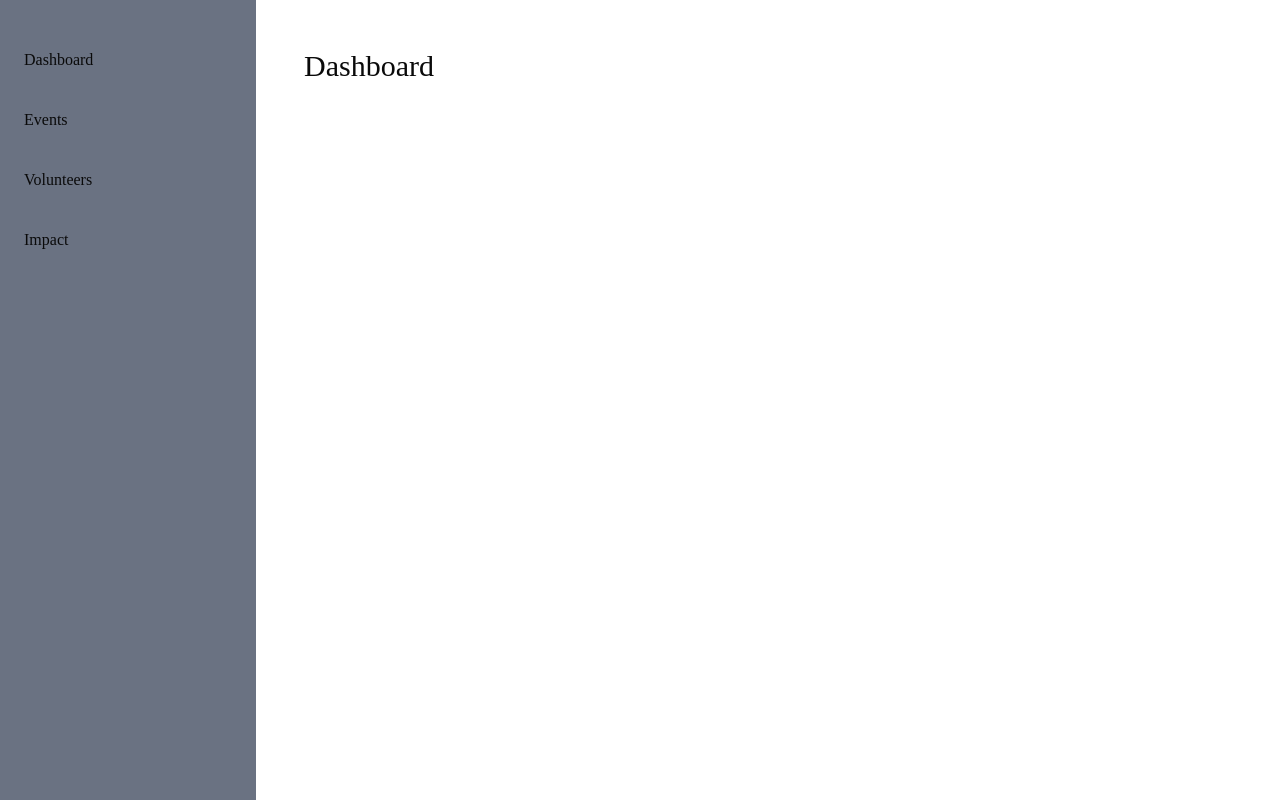
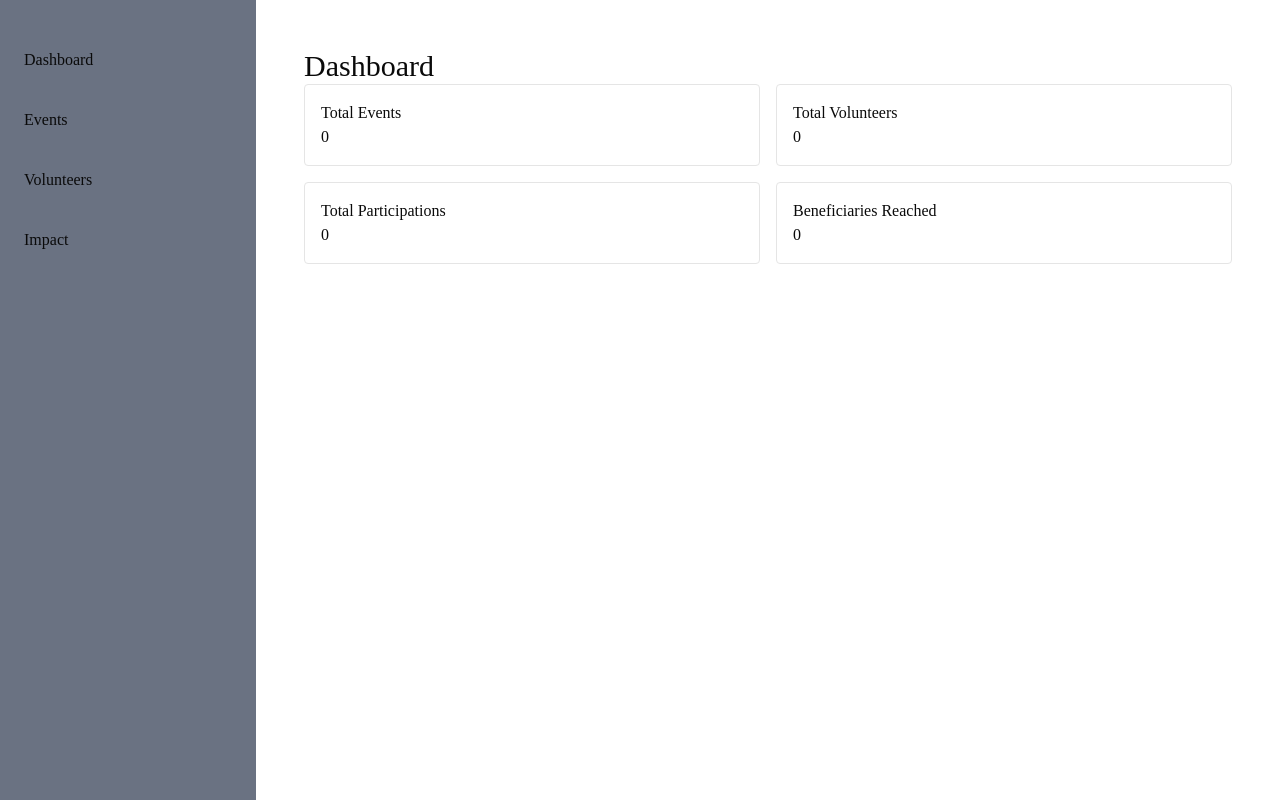
Before and after one commit to shauryasync/verity-impact, a Next.js app: page /dashboard in a window 1280 px wide. Built offline with nearby package versions, Linux system fonts and the light colour scheme; no server answers; the database is empty.

Commit message:
feat:  basic display of events and impact numbers on dashboard page

```diff
--- /dev/null
+++ b/src/app/api/dashboard/route.js
@@ -0,0 +1,39 @@
+import clientPromise from "@/lib/mongodb";
+
+export async function GET() {
+  try {
+    const client = await clientPromise;
+    const db = client.db("verity-tracker");
+
+    const events = await db.collection("events").find({}).toArray();
+    const volunteers = await db.collection("volunteers").find({}).toArray();
+
+    const totalEvents = events.length;
+    const totalVolunteers = volunteers.length;
+
+    const totalParticipations = events.reduce(
+      (sum, event) => sum + (event.volunteerIds?.length || 0),
+      0,
+    );
+
+    const totalBeneficiariesReached = events.reduce(
+      (sum, event) => sum + (event.beneficiariesReached || 0),
+      0,
+    );
+
+    return Response.json({
+      totalEvents,
+      totalVolunteers,
+      totalParticipations,
+      totalBeneficiariesReached,
+    });
+  } catch (error) {
+    return Response.json(
+      {
+        success: false,
+        error: error.message,
+      },
+      { status: 500 },
+    );
+  }
+}
--- a/src/app/dashboard/page.js
+++ b/src/app/dashboard/page.js
@@ -1,7 +1,50 @@
+"use client";
+
+import { useEffect, useState } from "react";
+
 export default function Page() {
+  const [stats, setStats] = useState(null);
+
+  useEffect(() => {
+    async function fetchStats() {
+      const response = await fetch("/api/dashboard");
+      const data = await response.json();
+
+      setStats(data);
+    }
+
+    fetchStats();
+  }, []);
+
+  if (!stats) {
+    return <h1>Loading dashboard...</h1>;
+  }
+
   return (
-    <main>
+    <div>
       <h1 className="text-3xl">Dashboard</h1>
-    </main>
+
+      <div className="grid grid-cols-2 gap-4">
+        <div className="border p-4 rounded">
+          <h2>Total Events</h2>
+          <p>{stats.totalEvents}</p>
+        </div>
+
+        <div className="border p-4 rounded">
+          <h2>Total Volunteers</h2>
+          <p>{stats.totalVolunteers}</p>
+        </div>
+
+        <div className="border p-4 rounded">
+          <h2>Total Participations</h2>
+          <p>{stats.totalParticipations}</p>
+        </div>
+
+        <div className="border p-4 rounded">
+          <h2>Beneficiaries Reached</h2>
+          <p>{stats.totalBeneficiariesReached}</p>
+        </div>
+      </div>
+    </div>
   );
 }
```
